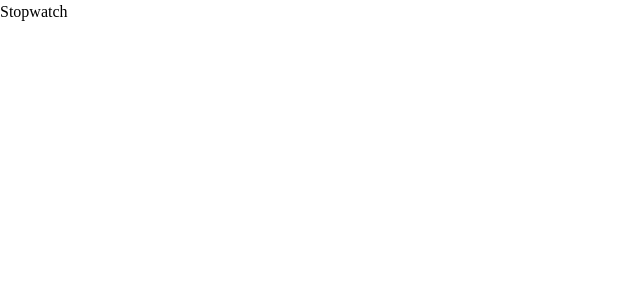
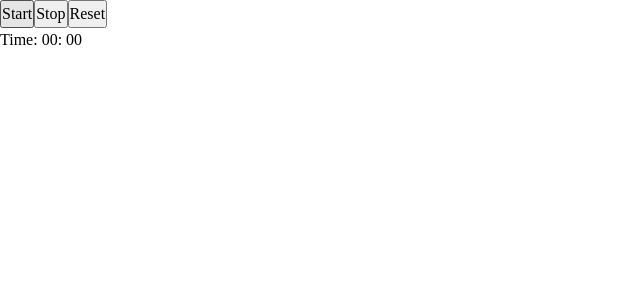
Before and after one commit to michaeland974/junk-drawer-app, a React (Vite) app in the folder client/: page / in a window 1280 px wide. Shown: the top 300 px of the page, without its empty margins (0-640 px from the left). Built offline with nearby package versions, Linux system fonts and the light colour scheme.

Commit message:
start, stop, reset operations added to stopwatch

```diff
--- a/client/src/App.tsx
+++ b/client/src/App.tsx
@@ -1,7 +1,10 @@
 import React from 'react';
+import { Stopwatch } from './Components/Stopwatch/Stopwatch';
 
 export const App = () => {
   return (
-    <div>Stopwatch</div>
+    <div>
+      <Stopwatch />
+    </div>
   );
 };
--- /dev/null
+++ b/client/src/Components/Stopwatch/Stopwatch.tsx
@@ -0,0 +1,67 @@
+import * as React from 'react';
+import { useState, useReducer, useEffect } from 'react';
+
+type Time = {
+  state: {
+    decisecond?: number,
+    seconds: number,
+    minutes: number,
+    hours?: number,
+  }
+}
+
+const digitFormat = (number: number): string => {
+  return number.toLocaleString('en-US', {
+                                minimumIntegerDigits: 2,
+                                useGrouping: false });
+};
+
+export const Stopwatch = () => {
+  const [time, setTime] = useState<Time>({
+    state :{
+      seconds: 0,
+      minutes: 0
+    }
+  });
+  const initialState = {
+      state: {
+        seconds: 0,
+        minutes: 0,
+      }
+  };
+  const [activeTimer, setActiveTimer] = useState(false);
+  const displayTime = `Time: ${digitFormat(time.state.minutes)}:
+                             ${digitFormat(time.state.seconds)}`;
+
+  const startTimer = () => setActiveTimer(true);
+  const stopTimer = () => setActiveTimer(false);
+
+  useEffect(() => {
+    function initialize () {
+        setTime(prevState => ({
+          ...prevState,
+         [prevState.state.seconds]: prevState.state.seconds++
+        }));
+  }
+
+    const interval = setInterval(function(isActive: boolean){
+      if(isActive===false) clearInterval(interval);
+      else{
+        initialize();
+      }
+    }, 1000, activeTimer);
+
+  return () => clearInterval(interval);
+  }, [activeTimer]);
+
+  return (
+    <div className='container'>
+      <div className='buttonGroup'>
+        <button onClick={() => startTimer()}>Start</button>
+        <button onClick={() => stopTimer()}>Stop</button>
+        <button onClick={() => setTime({...initialState})}>Reset</button>
+      </div>
+      <span>{displayTime}</span>
+    </div>
+  );
+};
--- a/client/src/root.tsx
+++ b/client/src/root.tsx
@@ -4,7 +4,7 @@ import './global-styles/reset.css';
 import { App } from './App.tsx';
 
 ReactDOM.createRoot(document.getElementById('root') as HTMLElement).render(
-  <React.StrictMode>
+  //<React.StrictMode>
     <App />
-  </React.StrictMode>,
+  //</React.StrictMode>,
 );
```
Also changed, not shown: client/.eslintrc.cjs.
